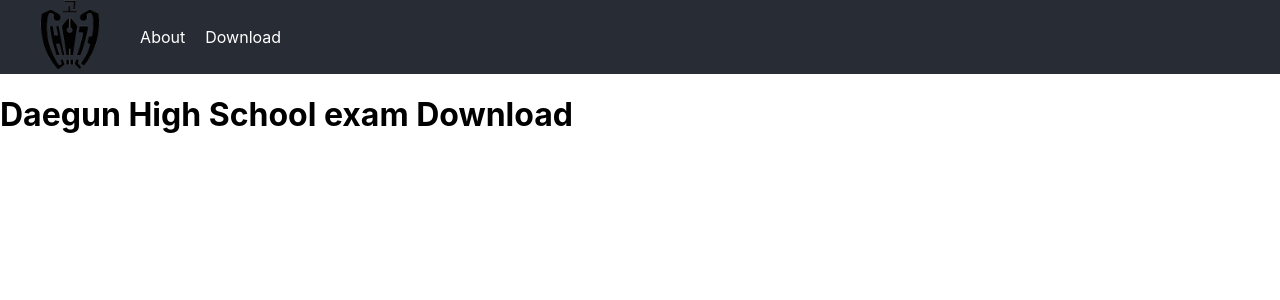
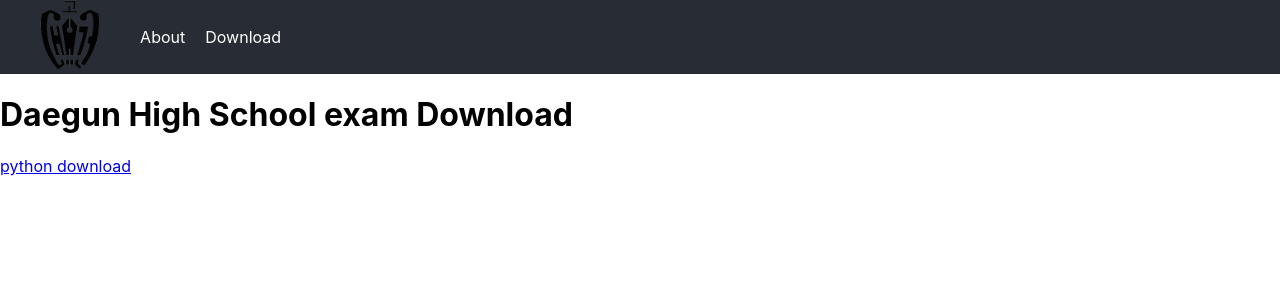
Before and after one commit to 2ssunny/Daegun-exam-download, a React (Create React App) app: page /Download in a window 1280 px wide. Shown: the top 300 px of the page. Built offline with nearby package versions, Linux system fonts and the light colour scheme.

Commit message:
feat: download

```diff
--- a/src/pages/Download.js
+++ b/src/pages/Download.js
@@ -6,9 +6,12 @@
 
 function Home() {
   return (
-    <div className="title">
-      <div className="body">
-        <h1>Daegun High School exam Download</h1>
+    <div className="down">
+      <h1 className="downtitle">Daegun High School exam Download</h1>
+      <div>
+        <a href="https://www.python.org/ftp/python/3.10.11/python-3.10.11-amd64.exe">
+          python download
+        </a>
       </div>
     </div>
   );
--- a/src/pages/down.css
+++ b/src/pages/down.css
@@ -0,0 +1,5 @@
+.downtitle {
+  font-size: 20px;
+  font-weight: bold;
+  margin: 10px 0;
+}
```
